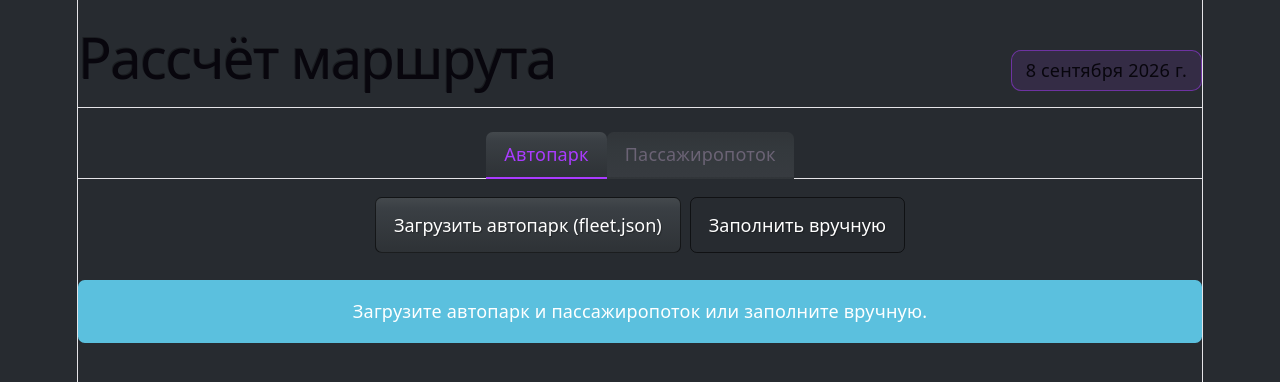
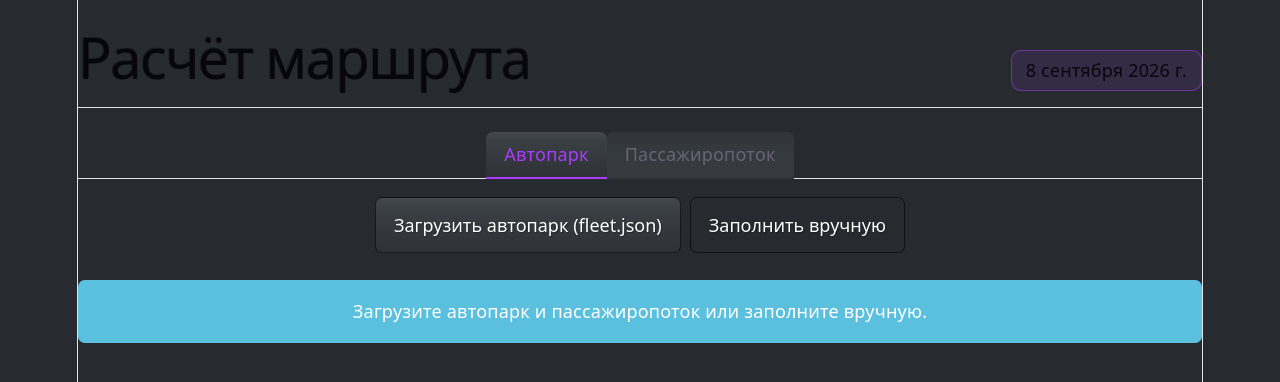
Before and after one commit to MosinPRSS/bootcemp, a Vue app in the folder frontend/: page / in a window 1280 px wide. Shown: the top 382 px of the page. Built offline with nearby package versions, Linux system fonts and the light colour scheme.

Commit message:
fixed typo

```diff
--- a/frontend/src/pages/DataSetup.vue
+++ b/frontend/src/pages/DataSetup.vue
@@ -24,7 +24,7 @@ const initialDate = computed(() => props.inputData?.schedule?.date || "")
 </script>
 
 <template>
-    <AppHeader title="Рассчёт маршрута" :date="initialDate" />
+    <AppHeader title="Расчёт маршрута" :date="initialDate" />
     <ul class="nav nav-tabs justify-content-center mb-3">
         <li class="nav-item"><a class="nav-link" :class="{active: tab==='fleet'}" @click="tab='fleet'">Автопарк</a></li>
         <li class="nav-item"><a class="nav-link" :class="{active: tab==='flow'}"  @click="tab='flow'">Пассажиропоток</a></li>
```
